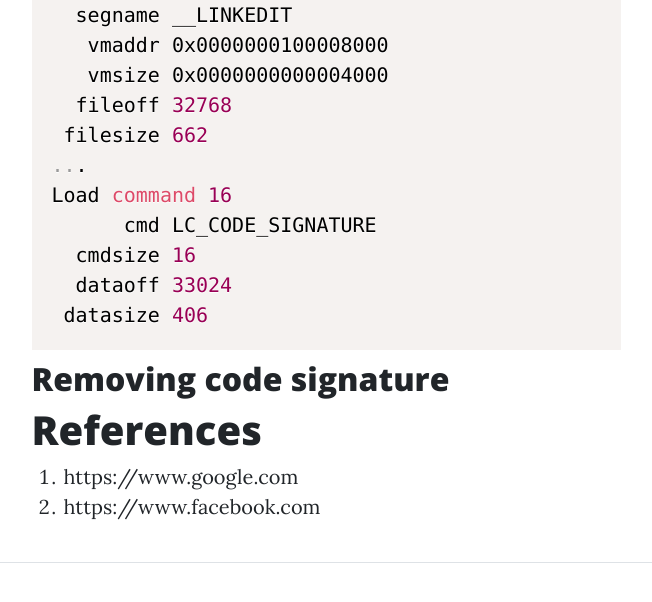
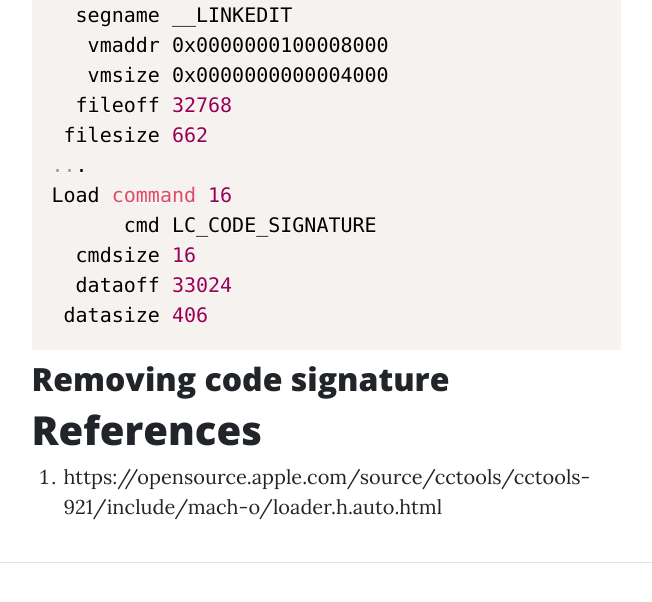
Before and after one commit to NSEcho/NSEcho.github.io, a plain HTML site: page posts/codesig_dylib.html in a window 1280 px wide. Shown: the part 9103-9705 px from the top of the page, without its empty margins (314-966 px from the left). Drawn offline with nearby package versions, Linux system fonts and the light colour scheme.

Commit message:
ci generated

```diff
--- a/index.xml
+++ b/index.xml
@@ -4,7 +4,7 @@
     <link>https://lateralusd.github.io/</link>
     <description>custom blog</description>
     <managingEditor>xdaemonx@protonmail.com (lateralusd)</managingEditor>
-    <pubDate>Sat, 18 Feb 2023 22:08:35 +0000</pubDate>
+    <pubDate>Sat, 18 Feb 2023 22:26:17 +0000</pubDate>
     <item>
       <title>LC_LOAD_[WEAK_]DYLIB and LC_CODE_SIGNATURE</title>
       <link>https://lateralusd.github.io/codesig_dylib.html</link>
--- a/posts/codesig_dylib.html
+++ b/posts/codesig_dylib.html
@@ -361,8 +361,7 @@ Load command 16
             <div class="col-md-10 col-lg-8 col-xl-7">
                 <h1 id="references">References</h1>
                 <ol>
-                    <li><a href="https://www.google.com">https://www.google.com</a></li>
-                    <li><a href="https://www.facebook.com">https://www.facebook.com</a></li>
+                    <li><a href="https://opensource.apple.com/source/cctools/cctools-921/include/mach-o/loader.h.auto.html">https://opensource.apple.com/source/cctools/cctools-921/include/mach-o/loader.h.auto.html</a></li>
 
                 </ol>
             </div>
```
